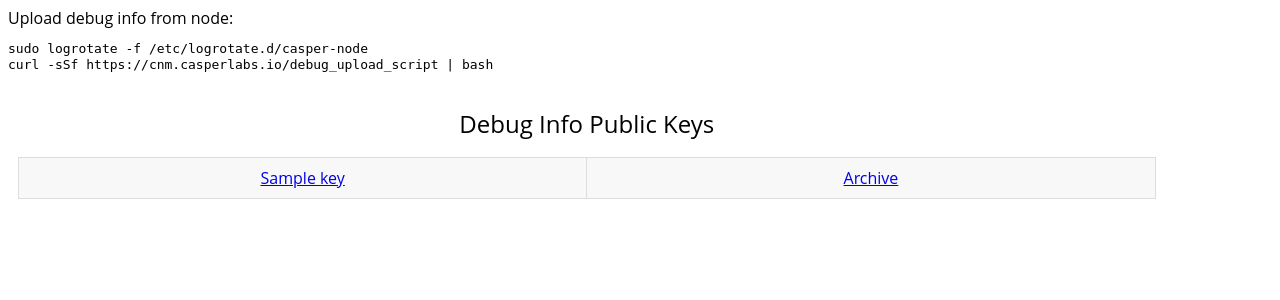
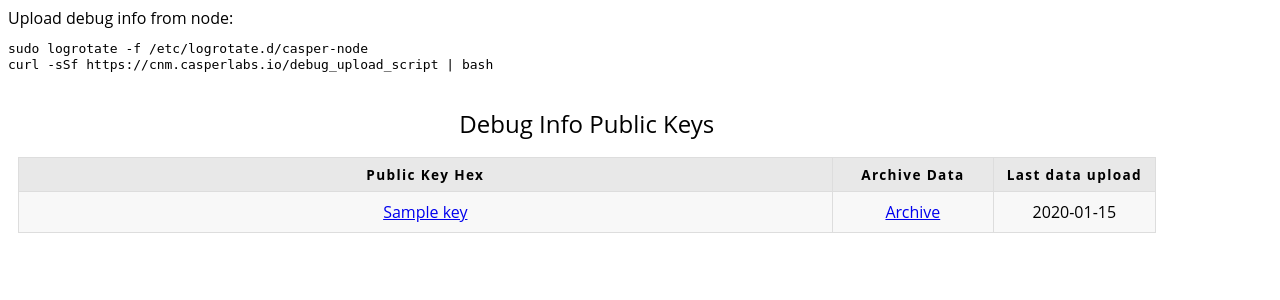
Before and after one commit to GuybrushX/casper-network-monitor, a Flask app: template templates/debug_keys.html in a window 1280 px wide. Shown: the top 300 px of the page. Run offline with Flask 2, Linux system fonts and the light colour scheme; the template is opened without the code that fills it: most values are stand-ins (such as "Sample title", 1, 10 or a date in 2020).

Commit message:
Tail logs and other enhancements to debug info.

```diff
--- a/server.py
+++ b/server.py
@@ -2,6 +2,8 @@ from flask import Flask, send_file, render_template, abort, request, redirect
 from werkzeug.utils import secure_filename
 from flask_basicauth import BasicAuth
 import shutil
+from datetime import datetime
+import gzip
 
 from pickle_util import load_bz2_pickle
 from pathlib import Path
@@ -81,18 +83,29 @@ def upload_debug_info():
     return "complete\n", 200
 
 
+def _max_timestamp(key):
+    key_path = UPLOAD_PATH / key
+    return max([int(path.name) for path in key_path.glob('*')])
+
+
+def _date_from_ts(timestamp):
+    return str(datetime.utcfromtimestamp(timestamp))
+
 @app.route('/view_debug_info', defaults={'key': None, 'ts': None})
 @app.route('/view_debug_info/<key>', defaults={'ts': None})
 @app.route('/view_debug_info/<key>/<ts>')
 @basic_auth.required
 def view_debug_info(key, ts):
     if key is None and ts is None:
-        keys = sorted([path.name for path in UPLOAD_PATH.glob('*')])
-        return render_template('debug_keys.html', keys=keys)
+        key_times = sorted([(path.name, _max_timestamp(path.name)) for path in UPLOAD_PATH.glob('*')],
+                           reverse=True,
+                           key=lambda d: d[1])
+        key_times = [(key, _date_from_ts(timestamp)) for key, timestamp in key_times]
+        return render_template('debug_keys.html', key_times=key_times)
     if ts is None:
         key_path = UPLOAD_PATH / key
-        timestamps = sorted([path.name for path in key_path.glob('*')])
-        return render_template('debug_timestamps.html', key=key, timestamps=timestamps)
+        ts_times = [(ts, _date_from_ts(int(ts))) for ts in sorted([path.name for path in key_path.glob('*')])]
+        return render_template('debug_timestamps.html', key=key, ts_times=ts_times)
     full_path = UPLOAD_PATH / key / ts
     logs = sorted([path.name for path in full_path.glob('casper-node.log*gz')])
     err_logs = sorted([path.name for path in full_path.glob('casper-node.stderr.log*gz')])
@@ -122,6 +135,38 @@ def archive_debug_info(key):
 @basic_auth.required
 def download_debug_info(key, ts, file):
     return send_file(UPLOAD_PATH / key / ts / file, mimetype="application/gzip")
+
+
+@app.route('/tail_debug_logs/<key>/<ts>/<file>')
+@basic_auth.required
+def tail_debug_log(key, ts, file):
+    from collections import deque
+    path = UPLOAD_PATH / key / ts / file
+    tail_count = 500
+    lines = deque(maxlen=tail_count)
+    with gzip.open(path, 'r') as f:
+        for line in f:
+            lines.append(line.decode('utf-8'))
+    if len(lines) == 0:
+        lines = ["empty"]
+    return render_template("file_display.html", file_text="\n".join(lines))
+
+
+@app.route('/grep_debug_logs/<key>/<ts>/<file>/<find>')
+@basic_auth.required
+def grep_debug_log(key, ts, file, find):
+    from collections import deque
+    path = UPLOAD_PATH / key / ts / file
+    tail_count = 500
+    lines = deque(maxlen=tail_count)
+    with gzip.open(path, 'r') as f:
+        for line in f:
+            line_str = line.decode('utf-8')
+            if find in line_str:
+                lines.append(line_str)
+    if len(lines) == 0:
+        lines = ["empty"]
+    return render_template("file_display.html", file_text="\n".join(lines))
 
 
 @app.route('/network/<network_name>/detail')
--- a/templates/debug_full.html
+++ b/templates/debug_full.html
@@ -62,6 +62,7 @@ table th {
     <tr>
         <td>{{ err_log }}</td>
         <td><a href="/download_debug_info/{{ key }}/{{ ts }}/{{ err_log }}">Download</a></td>
+        <td><a href="/tail_debug_logs/{{ key }}/{{ ts }}/{{ err_log }}">Tail Log</a></td>
     </tr>
     {% endfor %}
 </table>
--- a/templates/debug_keys.html
+++ b/templates/debug_keys.html
@@ -50,10 +50,16 @@ curl -sSf https://cnm.casperlabs.io/debug_upload_script | bash
 
 <table border=1 style="float: left" width="90%">
     <caption>Debug Info Public Keys</caption>
-    {% for key in keys %}
     <tr>
-        <td><a href="/view_debug_info/{{ key }}">{{ key }}</a></td>
+        <th width="70%">Public Key Hex</th>
+        <th>Archive Data</th>
+        <th>Last data upload</th>
+    </tr>
+    {% for key, time in key_times %}
+    <tr>
+        <td width="70%"><a href="/view_debug_info/{{ key }}">{{ key }}</a></td>
         <td><a href="/archive_debug_info/{{ key }}">Archive</a></td>
+        <td>{{ time }}</td>
     </tr>
     {% endfor %}
 </table>
--- a/templates/debug_timestamps.html
+++ b/templates/debug_timestamps.html
@@ -45,9 +45,10 @@ table th {
 
 <table border=1 style="float: left" width="90%">
     <caption>Debug Info: {{ key }}</caption>
-    {% for ts in timestamps %}
+    {% for ts, time in ts_times %}
     <tr>
         <td><a href="/view_debug_info/{{ key }}/{{ ts }}">{{ ts }}</a></td>
+        <td>{{ time }}</td>
     </tr>
     {% endfor %}
 </table>
--- /dev/null
+++ b/templates/file_display.html
@@ -0,0 +1,4 @@
+<html><head></head>
+<body>
+<pre>{{ file_text }}</pre>
+</body></html>
```
